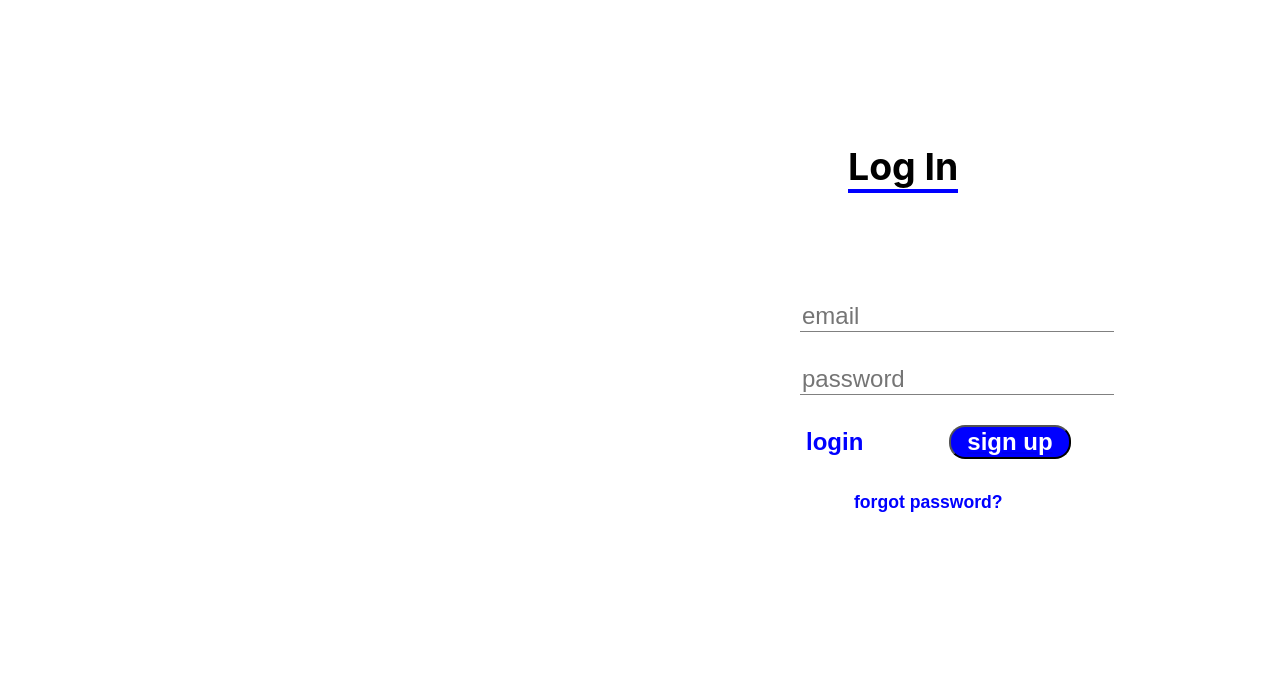
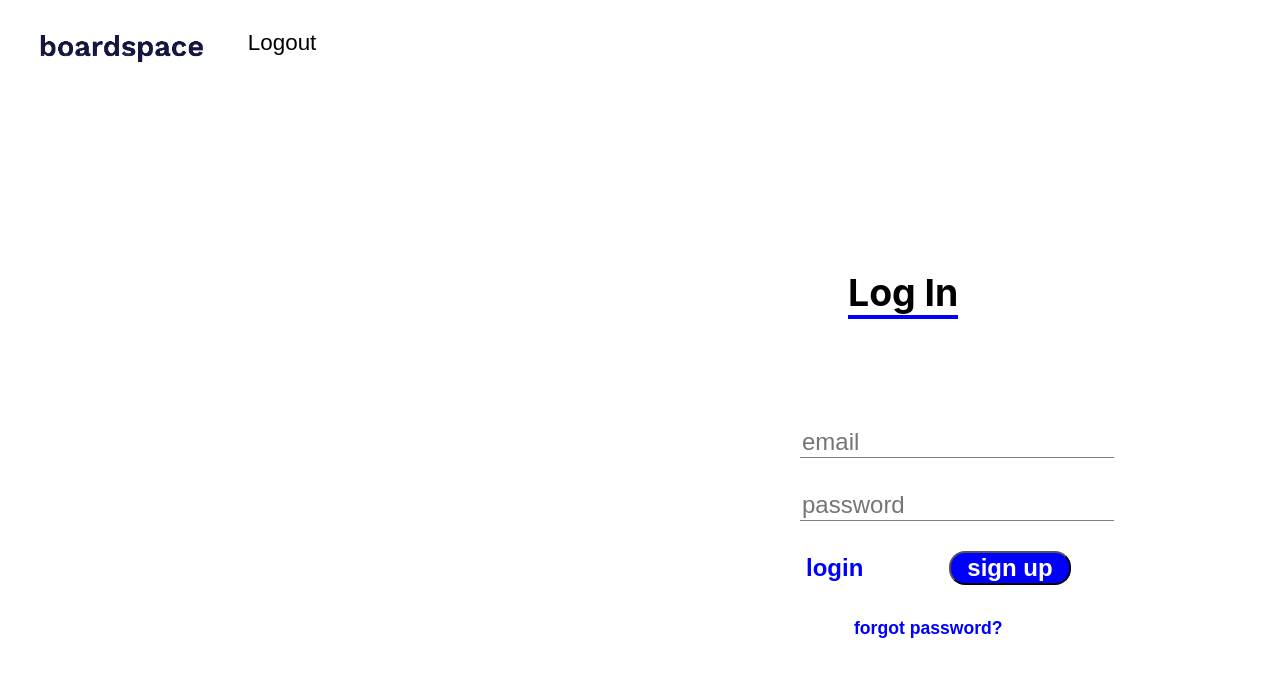
Before and after one commit to justaskulkarni/Boardspace, a React (Create React App) app in the folder client/: page /login in a window 1280 px wide. Shown: the top 676 px of the page. Built offline with nearby package versions, Linux system fonts and the light colour scheme; sample sign-in values are in the browser's storage.

Commit message:
Added navbar, fixed errors

```diff
--- a/client/src/components/navbar.js
+++ b/client/src/components/navbar.js
@@ -13,18 +13,18 @@ const Navbar = () => {
     localStorage.removeItem("Token")
     navigate("/")
   }
-  return (
+   return (
 
     <div className="outerdiv">
       <div><img className='imgdiv' src={navbarlogo} alt = "" /></div>
       <div>
         {(!localStorage.getItem("Token")) ?
-        <div>
+        <div className="buttons">
           <button className="button1"><Link className='link1' to="/login">Login</Link></button>
           <button className="button1"><Link className='link1' to="/signup">Signup</Link></button>
         </div>
           :
-          <button className="button1" onClick={handleLogout}>Logout</button>
+          <button className="buttons button1" onClick={handleLogout}>Logout</button>
         }
       </div>
 
--- a/client/src/pages/Login.js
+++ b/client/src/pages/Login.js
@@ -1,7 +1,7 @@
 import { useState } from "react";
 import { Link, useNavigate } from "react-router-dom";
 import '../stylesheets/auth.css'
-
+import Navbar from "../components/Navbar";
 
 const Login = () => {
   const [creadentials, setCredentials] = useState({email:"", password:""})
@@ -40,6 +40,7 @@ const Login = () => {
 
   return (
     <>
+    <Navbar />
     <div className="rightdiv">
       <form className="login" onSubmit={handleSubmit}>
         <h3 className="formheader"><span className="headertext">Log In</span></h3>
--- a/client/src/pages/Signup.js
+++ b/client/src/pages/Signup.js
@@ -88,7 +88,6 @@ const Signup = () => {
           <button className="signupbutton" >sign up</button>
         </form>
         <button className="loginbutton"><Link to="/login"><span className="buttontext">login</span></Link></button>
-        <button className="forgotpasswordbutton" onClick>forgot password?</button>
         {error && <div className="error">{error}</div>}
         {showOtpDiv &&
           (<div>
--- a/client/src/stylesheets/navbar.css
+++ b/client/src/stylesheets/navbar.css
@@ -12,8 +12,8 @@
 .buttons{
     position: relative;
     width: 100%;
-    margin-top: 2.1rem;
-    padding-right: 22rem;
+    margin-top: 1.8rem;
+    padding-right: 82rem;
     font-size: 20rem;
 }
 
@@ -22,7 +22,7 @@
     padding-right: 2rem;
     background-color: transparent;
     border: 0px;
-    font-size:1.2rem;
+    font-size:1.4rem;
 }
 
 .button1:active{
```
